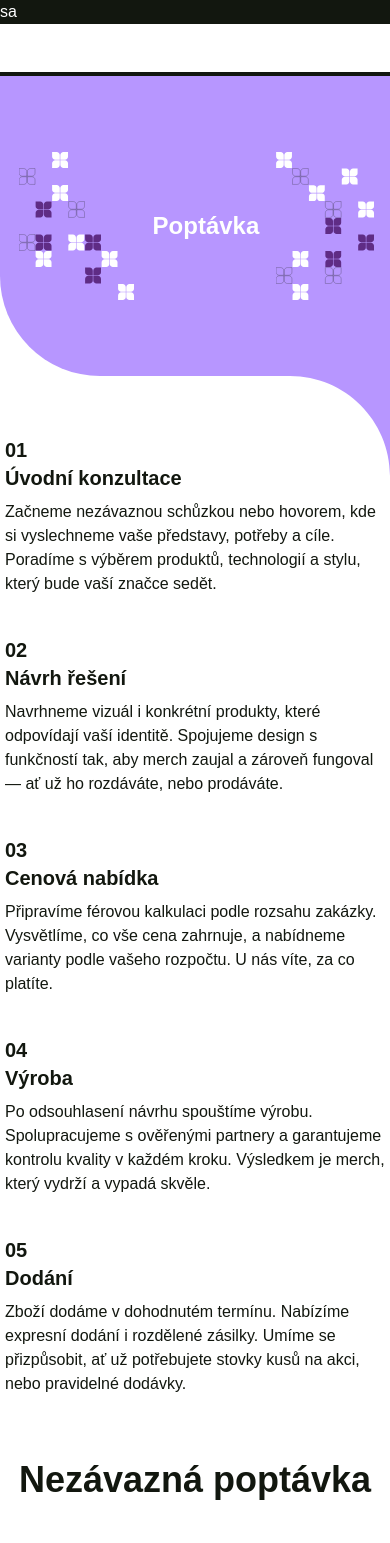
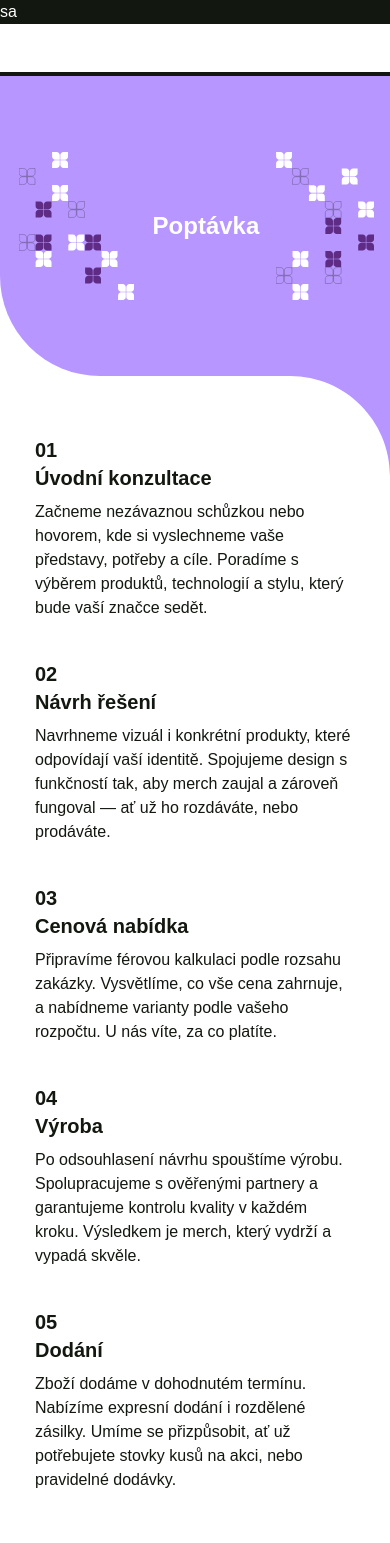
Before and after one commit to pPatr0/GHST, a Nuxt app: page /poptavka in a window 390 px wide. Shown: the top 1543 px of the page. Built offline with nearby package versions, Linux system fonts and the light colour scheme.

Commit message:
feat: responsScroll

```diff
--- a/components/Poptavka/Scroll.vue
+++ b/components/Poptavka/Scroll.vue
@@ -1,5 +1,5 @@
 <template>
-    <div class="mx-auto lg:max-w-[1142px] md:max-w-[1142px] max-w-[380px] lg:-mt-20 md:-mt-20 -mt-10">
+    <div class="mx-auto lg:max-w-[1142px] md:max-w-[1142px] max-w-xs lg:-mt-20 md:-mt-20 -mt-10">
       <div class="flex justify-center space-x-0 xl:space-x-40 lg:space-x-16 md:space-x-8">
         <!-- levý sloupec s květinou a čárou -->
         <div class="relative flex-col items-center hidden lg:flex md:flex">
```
